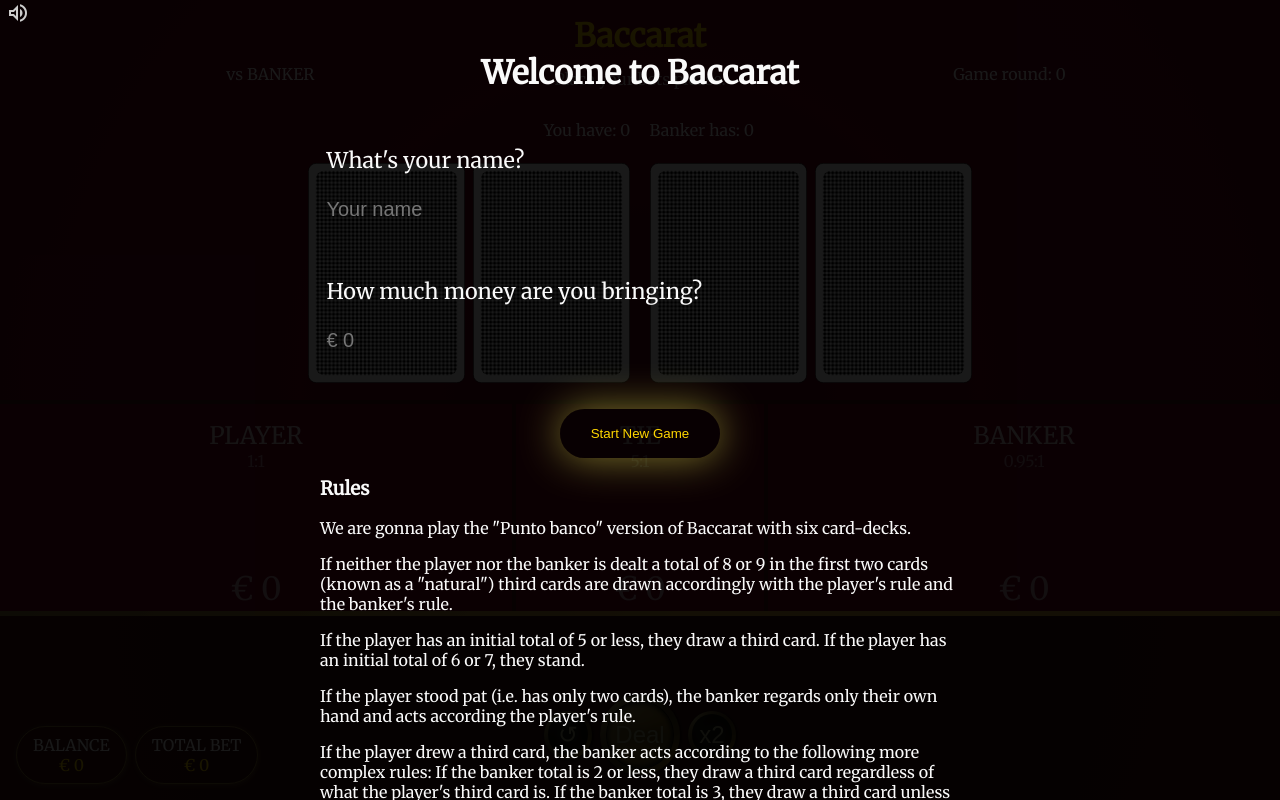
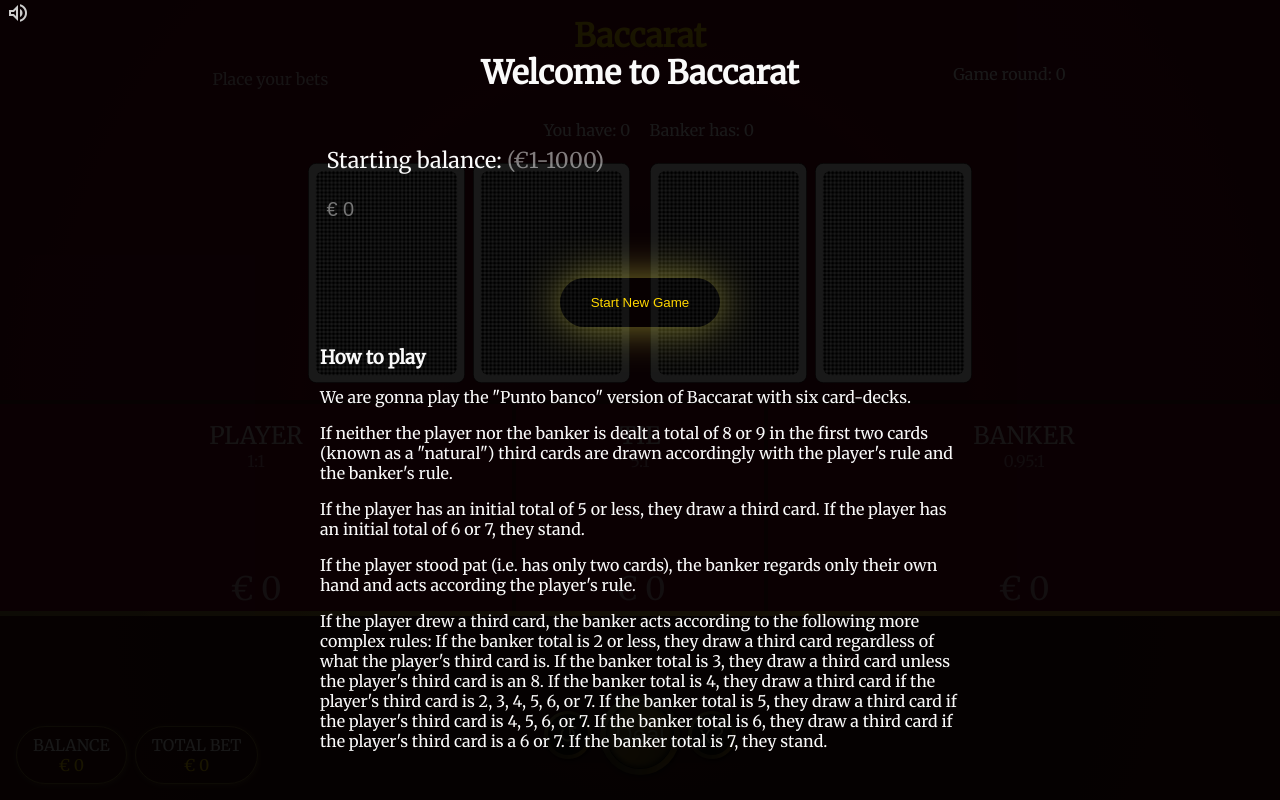
Before and after one commit to Ewelina92/Baccarat, a React (Create React App) app: page / in a window 1280 px wide. Built offline with nearby package versions, Linux system fonts and the light colour scheme.

Commit message:
add Cards component and remove player name

```diff
--- /dev/null
+++ b/src/components/cards/Cards.module.scss
@@ -0,0 +1,10 @@
+.cards {
+  display: flex;
+  justify-content: flex-start;
+  gap: 0.5rem;
+  height: 100%;
+}
+
+.reverse {
+   flex-direction: row-reverse;
+}
--- /dev/null
+++ b/src/components/cards/Cards.tsx
@@ -0,0 +1,38 @@
+import React from "react";
+import { observer } from "mobx-react";
+import cn from "classnames";
+import { Card as CardType, CardSuit } from "../../types";
+import { Card } from "./Card";
+import { GameStage } from "../../stores/gameStore";
+import { useMainStore } from "../../hooks/useMainStore";
+
+import styles from "./Cards.module.scss";
+
+export type CardsProps = {
+  cards: CardType[];
+  revertDirection?: boolean;
+};
+
+export const Cards = observer(({ revertDirection, cards }: CardsProps) => {
+  const { game } = useMainStore();
+  const [firstCard, secondCard, thirdCard] = cards;
+
+  const fakeCard = {
+    face: "fake",
+    suit: CardSuit.Clover,
+    value: 0,
+    flipped: false
+  };
+
+  return (
+    <div className={cn(styles.cards, { [styles.reverse]: revertDirection })}>
+      <Card
+        card={game.gameStage === GameStage.InitialBet ? fakeCard : firstCard}
+      />
+      <Card
+        card={game.gameStage === GameStage.InitialBet ? fakeCard : secondCard}
+      />
+      {thirdCard && <Card card={thirdCard} />}
+    </div>
+  );
+});
--- a/src/components/game/GameField.module.scss
+++ b/src/components/game/GameField.module.scss
@@ -127,13 +127,13 @@
         margin: 1rem 0;
       }
 
-      .cards {
-        display: flex;
-        flex-direction: row-reverse;
-        justify-content: flex-start;
-        gap: 0.5rem;
-        height: 100%;
-      }
+      // .cards {
+      //   display: flex;
+      //   flex-direction: row-reverse;
+      //   justify-content: flex-start;
+      //   gap: 0.5rem;
+      //   height: 100%;
+      // }
     }
 
     .bankerField {
--- a/src/components/game/GameField.tsx
+++ b/src/components/game/GameField.tsx
@@ -3,25 +3,16 @@ import { observer } from "mobx-react";
 import { useMainStore } from "../../hooks/useMainStore";
 import winSound from "../../sounds/win-sound.mp3";
 
-import { Card } from "../cards/Card";
 import styles from "./GameField.module.scss";
 import { BettingControls } from "../betting-chips/BettingControls";
 import { GameStage } from "../../stores/gameStore";
-import { CardSuit } from "../../types";
 import { useAudio } from "../../hooks/useAudio";
 import { VolumeButton } from "../game-setup/VolumeButton";
+import { Cards } from "../cards/Cards";
 
 export const GameField = observer(() => {
-  const { game, player, baccarat, soundVolume, toggleSound, didWin } =
-    useMainStore();
+  const { game, player, baccarat, soundVolume, didWin } = useMainStore();
   const winAudio = useAudio(winSound, { volume: +soundVolume });
-
-  const fakeCard = {
-    face: "fake",
-    suit: CardSuit.Clover,
-    value: 0,
-    flipped: false
-  };
 
   useEffect(() => {
     if (didWin) {
@@ -41,59 +32,20 @@ export const GameField = observer(() => {
         <div className={styles.top}>
           <h1>Baccarat</h1>
           <div className={styles.info}>
-            <p>{player.playerName.toLocaleUpperCase()} vs BANKER</p>
             <p className={styles.status}>
-              {game.gameStage === GameStage.InitialBet ? (
-                <p>Place your bets please.</p>
-              ) : (
-                <p>Playing...</p>
-              )}{" "}
+              {game.gameStage === GameStage.InitialBet
+                ? "Place your bets"
+                : "Playing"}{" "}
             </p>
             <p>Game round: {game.gameRound}</p>
           </div>
           <div className={styles.playerField}>
             <p>You have: {baccarat.playerPoints}</p>
-            <div className={styles.cards}>
-              <Card
-                card={
-                  game.gameStage === GameStage.InitialBet
-                    ? fakeCard
-                    : baccarat.playerCards[0]
-                }
-              />
-              <Card
-                card={
-                  game.gameStage === GameStage.InitialBet
-                    ? fakeCard
-                    : baccarat.playerCards[1]
-                }
-              />
-              {baccarat.playerCards[2] && (
-                <Card card={baccarat.playerCards[2]} />
-              )}
-            </div>
+            <Cards cards={baccarat.playerCards} revertDirection />
           </div>
           <div className={styles.bankerField}>
             <p>Banker has: {baccarat.bankerPoints}</p>
-            <div className={styles.cards}>
-              <Card
-                card={
-                  game.gameStage === GameStage.InitialBet
-                    ? fakeCard
-                    : baccarat.bankerCards[0]
-                }
-              />
-              <Card
-                card={
-                  game.gameStage === GameStage.InitialBet
-                    ? fakeCard
-                    : baccarat.bankerCards[1]
-                }
-              />
-              {baccarat.bankerCards[2] && (
-                <Card card={baccarat.bankerCards[2]} />
-              )}
-            </div>
+            <Cards cards={baccarat.bankerCards} revertDirection={false} />
           </div>
         </div>
         <div className={styles.bottomField}>
--- a/src/components/overlays/StartOverlay.module.scss
+++ b/src/components/overlays/StartOverlay.module.scss
@@ -39,6 +39,10 @@
       display: flex;
       width: 70%;
       margin: 0 auto;
+
+      .balance {
+        opacity: 50%;
+      }
     }
 
     label {
--- a/src/components/overlays/StartOverlay.tsx
+++ b/src/components/overlays/StartOverlay.tsx
@@ -8,31 +8,23 @@ import { useAudio } from "../../hooks/useAudio";
 import { VolumeButton } from "../game-setup/VolumeButton";
 
 export const StartOverlay = observer(() => {
-  const { game, player, createSnapshot, soundVolume, toggleSound } =
-    useMainStore();
-  const [name, setName] = React.useState("");
+  const { game, player, createSnapshot, soundVolume } = useMainStore();
   const [money, setMoney] = React.useState(0);
   const [formErrorMessage, setFormErrorMessage] = React.useState("");
   const audio = useAudio(startSound, { volume: +soundVolume });
-
-  const handleName = (event: React.ChangeEvent<HTMLInputElement>) => {
-    setName(event.target.value.trim());
-  };
 
   const handleMoney = (event: React.ChangeEvent<HTMLInputElement>) => {
     setMoney(event.target.valueAsNumber);
   };
 
   const startGame = () => {
-    if (!!name.length && money > 0) {
+    if (money > 0 && money <= 1000) {
       game.nextRound();
-      player.setInitialData(name, money);
+      player.setInitialMoney(money);
       createSnapshot();
       audio.play();
     } else {
-      setFormErrorMessage(
-        "Please fill out your name and starting amount to begin."
-      );
+      setFormErrorMessage("Please add starting amount to begin.");
     }
   };
 
@@ -44,24 +36,14 @@ export const StartOverlay = observer(() => {
         <form>
           {formErrorMessage}
           <div className={styles.formentry}>
-            <label htmlFor="player-name">
-              What&#39;s your name?
-              <input
-                id="player-name"
-                type="text"
-                onChange={handleName}
-                placeholder="Your name"
-              />
-            </label>
-          </div>
-          <div className={styles.formentry}>
             <label htmlFor="money">
-              How much money are you bringing?
+              Starting balance:{" "}
+              <span className={styles.balance}>(&euro;1-1000)</span>
               <input
                 id="money"
                 type="number"
                 min={0}
-                max={10000}
+                max={1000}
                 onChange={handleMoney}
                 placeholder="&euro; 0"
               />
@@ -72,7 +54,7 @@ export const StartOverlay = observer(() => {
           </button>
         </form>
         <div className={styles.rules}>
-          <h3>Rules</h3>
+          <h3>How to play</h3>
           <p>
             We are gonna play the &#34;Punto banco&#34; version of Baccarat with
             six card-decks.
--- a/src/stores/playerStore.ts
+++ b/src/stores/playerStore.ts
@@ -1,29 +1,22 @@
 import { makeAutoObservable } from "mobx";
 
 export class PlayerStore {
-  playerName = "";
-
   playerMoney = 0;
 
   constructor() {
     makeAutoObservable(this, {}, { autoBind: true });
   }
 
-  setPlayerName(name: string) {
-    this.playerName = name;
-  }
-
   setPlayerMoney(amount: number) {
     this.playerMoney = amount;
   }
 
+  setInitialMoney(amount: number) {
+    this.setPlayerMoney(amount);
+  }
+
   addPlayerMoney(amount: number) {
     this.playerMoney += amount;
-  }
-
-  setInitialData(name: string, amount: number) {
-    this.setPlayerName(name);
-    this.setPlayerMoney(amount);
   }
 
   removePlayerMoney(amount: number) {
@@ -31,7 +24,6 @@ export class PlayerStore {
   }
 
   resetPlayer() {
-    this.setPlayerName("");
     this.setPlayerMoney(0);
   }
 }
```
